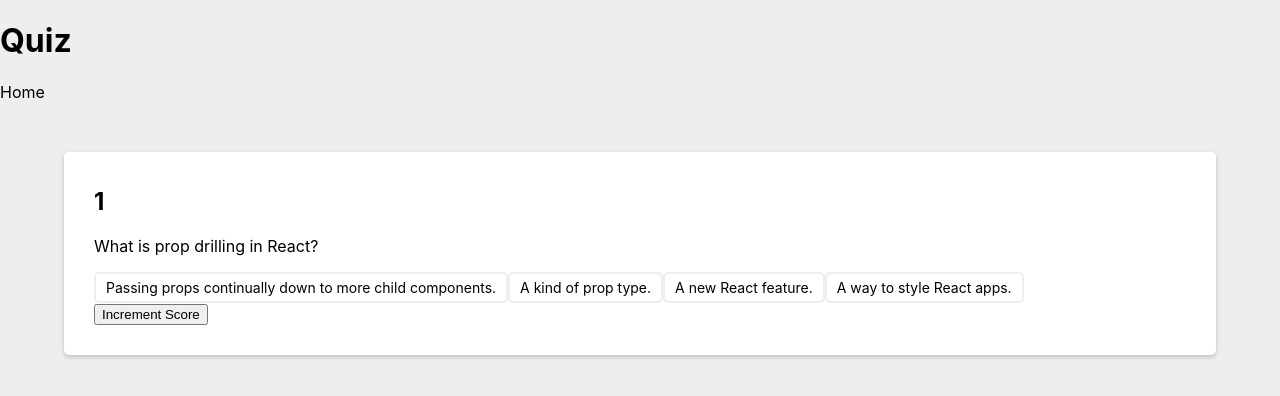
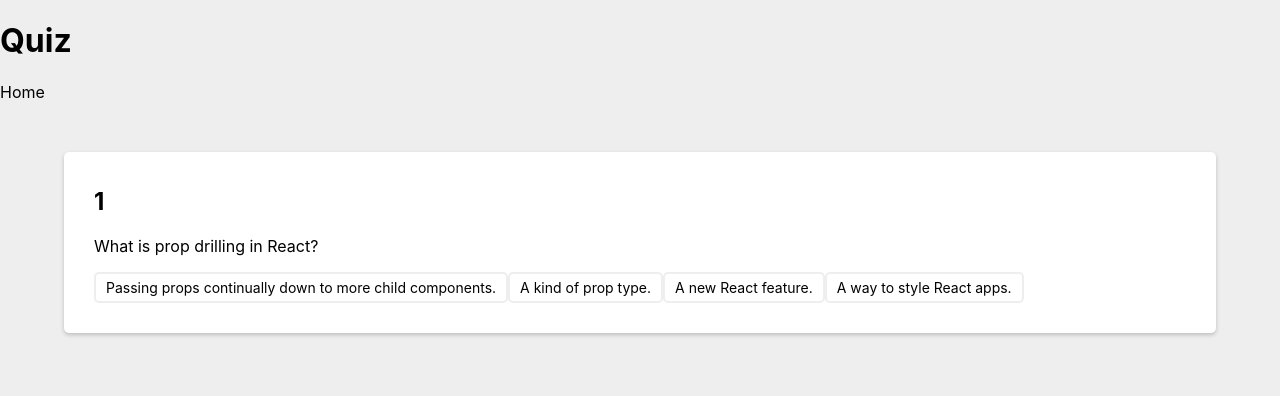
Before and after one commit to zneib/frontend-tester, a Next.js app: page /quiz in a window 1280 px wide. Shown: the top 396 px of the page. Built offline with nearby package versions, Linux system fonts and the light colour scheme.

Commit message:
Adding some more global state pieces
Pull the mock data into a separate file. Added a function to finish the quiz when all the questions are done.

```diff
--- /dev/null
+++ b/components/FinishedQuiz.tsx
@@ -0,0 +1,5 @@
+export default function FinishedQuiz() {
+  return (
+    <p>This quiz is finished!</p>
+  )
+}
--- a/components/QuizCard.tsx
+++ b/components/QuizCard.tsx
@@ -15,16 +15,31 @@
   const [selectedAnswer, setSelectedAnswer] = useState('')
   const [isAnswered, setIsAnswered] = useState(false)
   const [isCorrect, setIsCorrect] = useState(false)
-  const { score, updateScore } = useContext(globalContext);
+  const {
+    score,
+    updateScore,
+    numberOfQuestions,
+    isQuizFinished,
+    finishQuiz
+  } = useContext(globalContext);
 
-  console.log(score)
+  console.log(isQuizFinished);
+
+  const handleNext = () => {
+    if (selectedAnswer === answer.toString()) {
+      updateScore()
+    }
+    setCardNumber(cardNumber + 1)
+    setIsAnswered(false)
+    setSelectedAnswer('')
+  }
 
   useEffect(() => {
     if (selectedAnswer === answer.toString()) {
-      setIsCorrect(true)
+      setIsCorrect(true);
     }
     if (selectedAnswer) {
-      setIsAnswered(true)
+      setIsAnswered(true);
     }
   }, [answer, selectedAnswer])
 
@@ -37,8 +52,8 @@
           <button className={styles.option} key={index} type="button" onClick={() => setSelectedAnswer(option.toString())}>{option.toString()}</button>
         ))}
       </div>
-      {isAnswered && <button className={styles.nextBtn} type="button" onClick={() => setCardNumber(cardNumber + 1)}>NEXT</button>}
-      <button type="button" onClick={updateScore}>Increment Score</button>
+      {isAnswered && id !== numberOfQuestions && <button className={styles.nextBtn} type="button" onClick={handleNext}>NEXT</button>}
+      {selectedAnswer && id === numberOfQuestions &&<button className={styles.nextBtn} type="button" onClick={finishQuiz}>FINISH</button>}
     </div>
   )
 }
--- a/context/globalContext.tsx
+++ b/context/globalContext.tsx
@@ -2,7 +2,10 @@
 
 interface GlobalContextInterface {
   score: number;
+  numberOfQuestions: number;
+  isQuizFinished: boolean;
   updateScore: () => void;
+  finishQuiz: () => void;
 }
 
 const globalContext = createContext<GlobalContextInterface | null>(null);
--- a/context/globalReducer.tsx
+++ b/context/globalReducer.tsx
@@ -1,5 +1,7 @@
 interface GlobalState {
   score: number;
+  numberOfQuestions: number;
+  isQuizFinished: boolean;
 }
 
 interface GlobalAction {
@@ -14,6 +16,11 @@
         ...state,
         score: state.score + 1
       }
+    case 'finish_quiz':
+      return {
+        ...state,
+        isQuizFinished: true
+      }
     default:
       return state;
   }
--- a/context/globalState.tsx
+++ b/context/globalState.tsx
@@ -1,6 +1,7 @@
 import { useReducer } from 'react';
 import { globalReducer } from './globalReducer';
 import GlobalContext from './globalContext';
+import data from '../data/questions.json';
 
 type Props = {
   children?: JSX.Element | JSX.Element[];
@@ -8,7 +9,9 @@
 
 const GlobalState = ({ children }: Props) => {
   const intialState = {
-    score: 0
+    score: 0,
+    numberOfQuestions: data.length,
+    isQuizFinished: false
   }
 
   const [state, dispatch] = useReducer(globalReducer, intialState);
@@ -19,11 +22,21 @@
     })
   }
 
+  const finishQuiz = () => {
+    console.log('Finishing quiz...');
+    dispatch({
+      type: 'finish_quiz'
+    })
+  }
+
   return (
     <GlobalContext.Provider
       value={{
         score: state.score,
-        updateScore
+        numberOfQuestions: state.numberOfQuestions,
+        isQuizFinished: state.isQuizFinished,
+        updateScore,
+        finishQuiz
       }}
     >
       {children}
--- /dev/null
+++ b/data/questions.json
@@ -0,0 +1,36 @@
+[
+  {
+    "id": 1,
+    "text": "What is prop drilling in React?",
+    "answerOptions": [
+      "Passing props continually down to more child components.",
+      "A kind of prop type.",
+      "A new React feature.",
+      "A way to style React apps."
+    ],
+    "answer": "Passing props continually down to more child components."
+  },
+  {
+    "id": 2,
+    "text": "React includes a built in way to handle routing.",
+    "answerOptions": [true, false],
+    "answer": false
+  },
+  {
+    "id": 3,
+    "text": "React hooks were introduced in React version 16.8.0.",
+    "answerOptions": [true, false],
+    "answer": true
+  },
+  {
+    "id": 4,
+    "text": "Lifecycle methods were replaced with which React hook?",
+    "answerOptions": [
+      "useState",
+      "useEffect",
+      "useRef",
+      "useLifeCycle"
+    ],
+    "answer": true
+  }
+]
--- a/pages/quiz.tsx
+++ b/pages/quiz.tsx
@@ -1,43 +1,22 @@
-import { useState } from 'react';
+import { useState, useContext } from 'react';
 import { NextPage } from "next";
 import Link from "next/link";
 import QuizCard from "../components/QuizCard";
-
-const data = [
-  {
-    id: 1,
-    text: 'What is prop drilling in React?',
-    answerOptions: [
-      "Passing props continually down to more child components.",
-      "A kind of prop type.",
-      "A new React feature.",
-      "A way to style React apps."
-    ],
-    answer: 'Passing props continually down to more child components.'
-  },
-  {
-    id: 2,
-    text: 'React includes a built in way to handle routing.',
-    answerOptions: [true, false],
-    answer: false,
-  },
-  {
-    id: 3,
-    text: 'React hooks were introduced in React version 16.8.0.',
-    answerOptions: [true, false],
-    answer: true
-  }
-]
+import data from '../data/questions.json';
+import globalContext from '../context/globalContext';
+import FinishedQuiz from '../components/FinishedQuiz';
 
 const Quiz: NextPage = () => {
   const [cardNumber, setCardNumber] = useState(0)
+  const [isFinished, setIsFinished] = useState(false)
+  const { isQuizFinished } = useContext(globalContext);
   return (
     <>
       <h1>Quiz</h1>
       <Link href="/">
         <a>Home</a>
       </Link>
-      {data[cardNumber] && (
+      {!isQuizFinished && data[cardNumber] && !isFinished ? (
         <QuizCard
           id={data[cardNumber].id}
           text={data[cardNumber].text}
@@ -46,6 +25,8 @@
           cardNumber={cardNumber}
           setCardNumber={setCardNumber}
         />
+      ) : (
+        <FinishedQuiz />
       )}
     </>
   )
```
